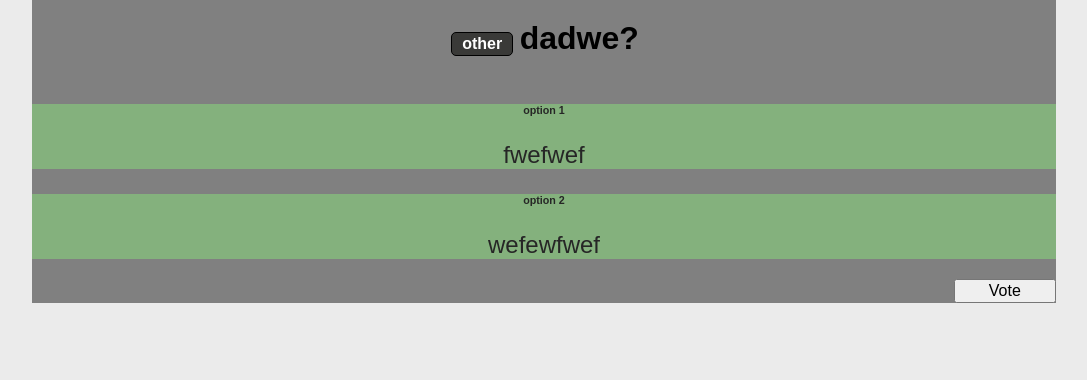
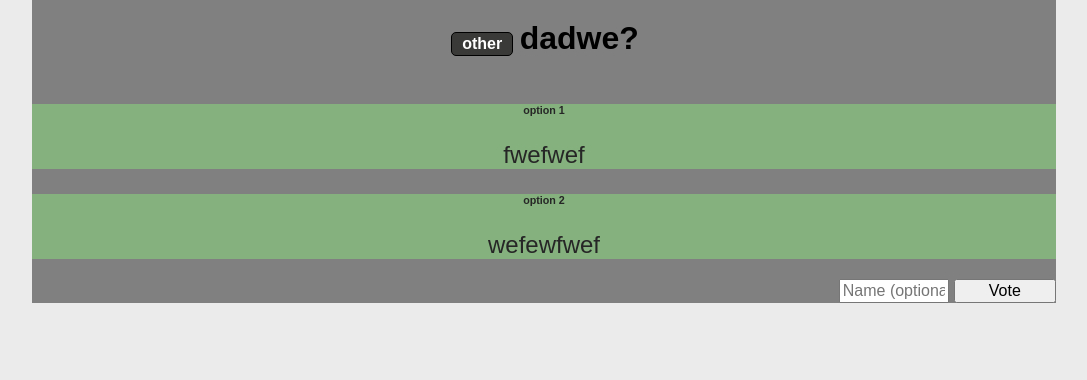
Before and after one commit to ahmedsakr/onepoll, a Django app: page /1/ in a window 1280 px wide. Shown: the part 181-561 px from the top of the page, without its empty margins (96-1183 px from the left). Run offline with Django 3.2, Linux system fonts and the light colour scheme; data comes from the database, SQL or seed files in the repository; both versions use the stored data as it was after the commit; some libraries are stand-ins or nearby versions.

Commit message:
Add optional name indentifier when voting, and added more secure delimiter

```diff
--- a/onepoll/models.py
+++ b/onepoll/models.py
@@ -30,3 +30,4 @@ class Choice(models.Model):
 class Participant(models.Model):
     poll = models.ForeignKey(Poll, on_delete=models.CASCADE)
     ip = models.CharField(max_length=30)
+    name = models.CharField(max_length=30, default="Anonymous")
--- a/onepoll/public.py
+++ b/onepoll/public.py
@@ -50,7 +50,7 @@ def get_filtered_polls(request):
 
     polls = polls.order_by('pub_date')[:int(amount)]
     for poll in polls:
-        filtered_polls += '{:d};{:s};{:s};{:d};{:s}\n'.format(*get_poll_data(poll))
+        filtered_polls += '{:d}\0;;\0{:s}\0;;\0{:s}\0;;\0{:d}\0;;\0{:s}\n'.format(*get_poll_data(poll))
 
     return filtered_polls
 
--- a/onepoll/static/onepoll/css/detail.css
+++ b/onepoll/static/onepoll/css/detail.css
@@ -48,7 +48,7 @@ form input[type='radio'] {
     display: none;
 }
 
-form input[type='submit'] {
+form input[type='submit'], form input[type="text"] {
     display: inline;
     font-size: 1em;
     margin-top: 20px;
--- a/onepoll/static/onepoll/css/submit.css
+++ b/onepoll/static/onepoll/css/submit.css
@@ -1,5 +1,5 @@
 #response {
-    margin: 20% auto;
+    margin: auto;
     text-align: center;
     background-color: #A52A2A;
     font-family: sans-serif;
--- a/onepoll/static/onepoll/js/public.js
+++ b/onepoll/static/onepoll/js/public.js
@@ -38,7 +38,7 @@ function updatePolls(updateUrl) {
                 polls.pop();
 
                 for (var i = 0; i < polls.length; i++) {
-                    var poll = String(polls[i]).split(';');
+                    var poll = String(polls[i]).split('\0;;\0');
                     addRow(poll);
                 }
 
--- a/onepoll/templates/onepoll/detail.html
+++ b/onepoll/templates/onepoll/detail.html
@@ -58,6 +58,7 @@
             {% if participated == True %}
             <h3>You have already participated in this poll. <a href="{% url 'results' poll.id %}">Click for results.</a></h3>
             {% else %}
+            <input type="text" placeholder="Name (optional)" name="name">
             <input type="submit" value="Vote"/>
             {% endif %}
         </div>
--- a/onepoll/views.py
+++ b/onepoll/views.py
@@ -11,7 +11,6 @@ from onepoll import submit, public, utils
 
 def view_index(request):
     template_name = 'onepoll/index.html'
-    print(utils.get_statistics())
     if len(Poll.objects.all()) == 0:
         return render(request, template_name, {
             'statistics': utils.get_statistics()
@@ -100,7 +99,10 @@ def view_vote(request, poll_id):
     else:
         selected_choice.votes += 1
         selected_choice.save()
-        poll.participant_set.create(ip=onepoll.utils.get_ip(request))
+
+        if request.POST['name'] == '':
+            request.POST['name'] = 'Anonymous'
+        poll.participant_set.create(ip=utils.get_ip(request), name=request.POST['name'])
 
         return HttpResponseRedirect(reverse('results', args=(poll.id,)))
 
```
Also changed, not shown: db.sqlite3, onepoll/migrations/0002_participant_name.py (added).
